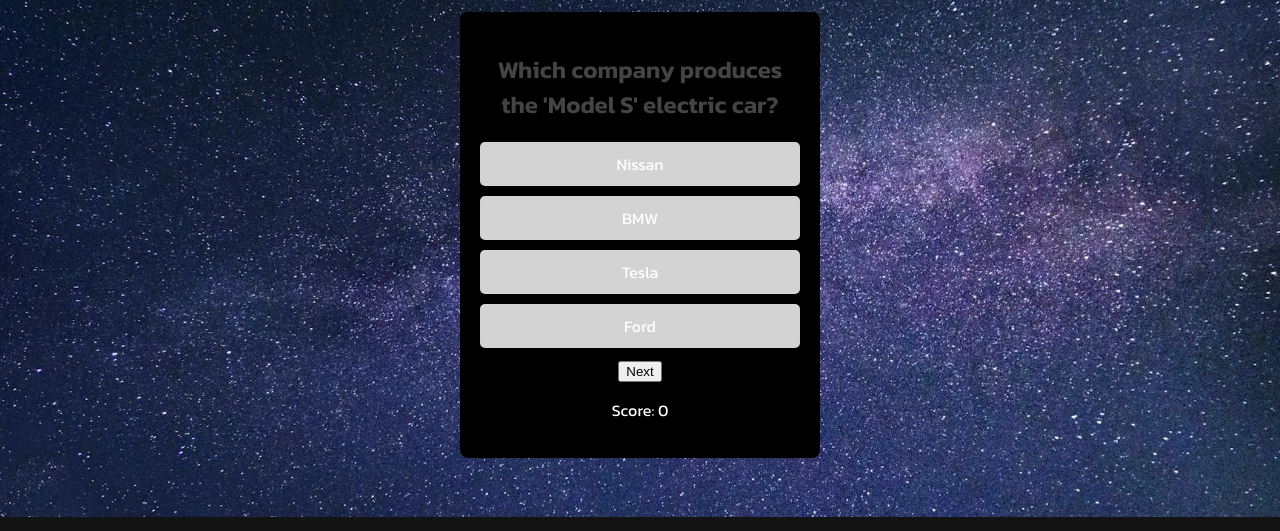
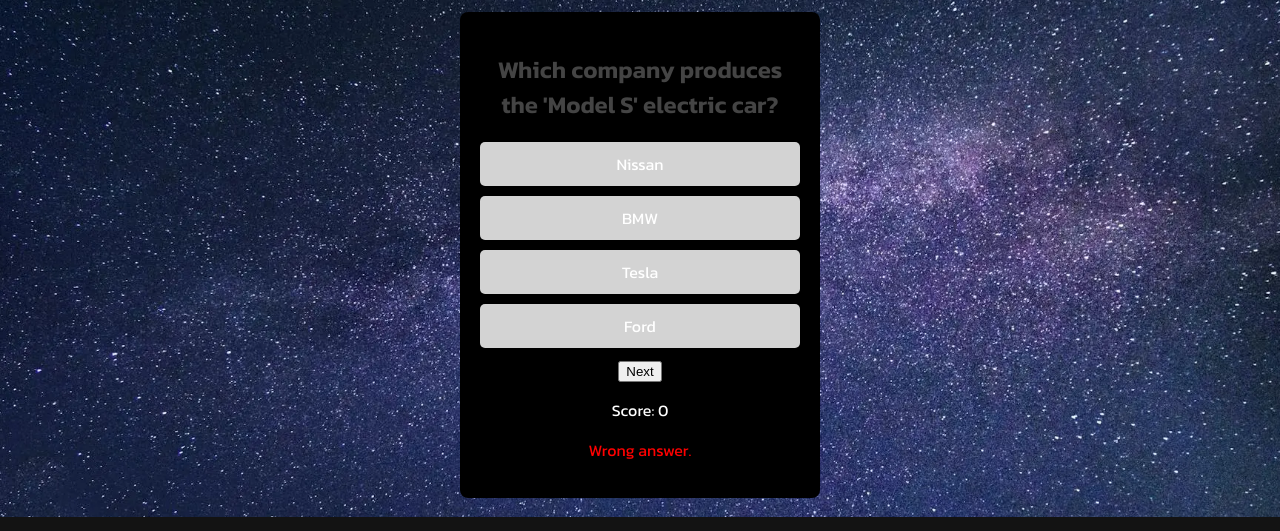
Before and after one commit to StefanE85a/quizzgame, a plain HTML site: page index.html in a window 1280 px wide. Both pictures are taken after a click on the element "Nissan". Shown: the part 172-703 px from the top of the page. Drawn offline with Linux system fonts and the light colour scheme.

Commit message:
Added changes to Checkanswer, now txt shows in html and not popup-window

```diff
--- a/assets/js/script.js
+++ b/assets/js/script.js
@@ -71,11 +71,15 @@
 
 function checkAnswer(selectedOption) {
     var currentQuestion = quizQuestions[currentQuestionIndex];
+    var feedbackElement = document.getElementById("feedback");
+
     if (selectedOption === currentQuestion.answer) {
         score++;
-        alert("Correct!");
+        feedbackElement.textContent = "Correct!";
+        feedbackElement.style.color = "green";
     } else {
-        alert("Wrong answer.");
+        feedbackElement.textContent = "Wrong answer.";
+        feedbackElement.style.color = "red";
     }
 }
 
--- a/index.html
+++ b/index.html
@@ -23,6 +23,7 @@
             <div id="options" role="list"></div>
             <button id="next-button" onclick="loadNextQuestion()">Next</button>
             <p id="score-board">Score: <span id="score">0</span></p>
+            <p id="feedback"></p>
         </section>
     </main>
 
```
